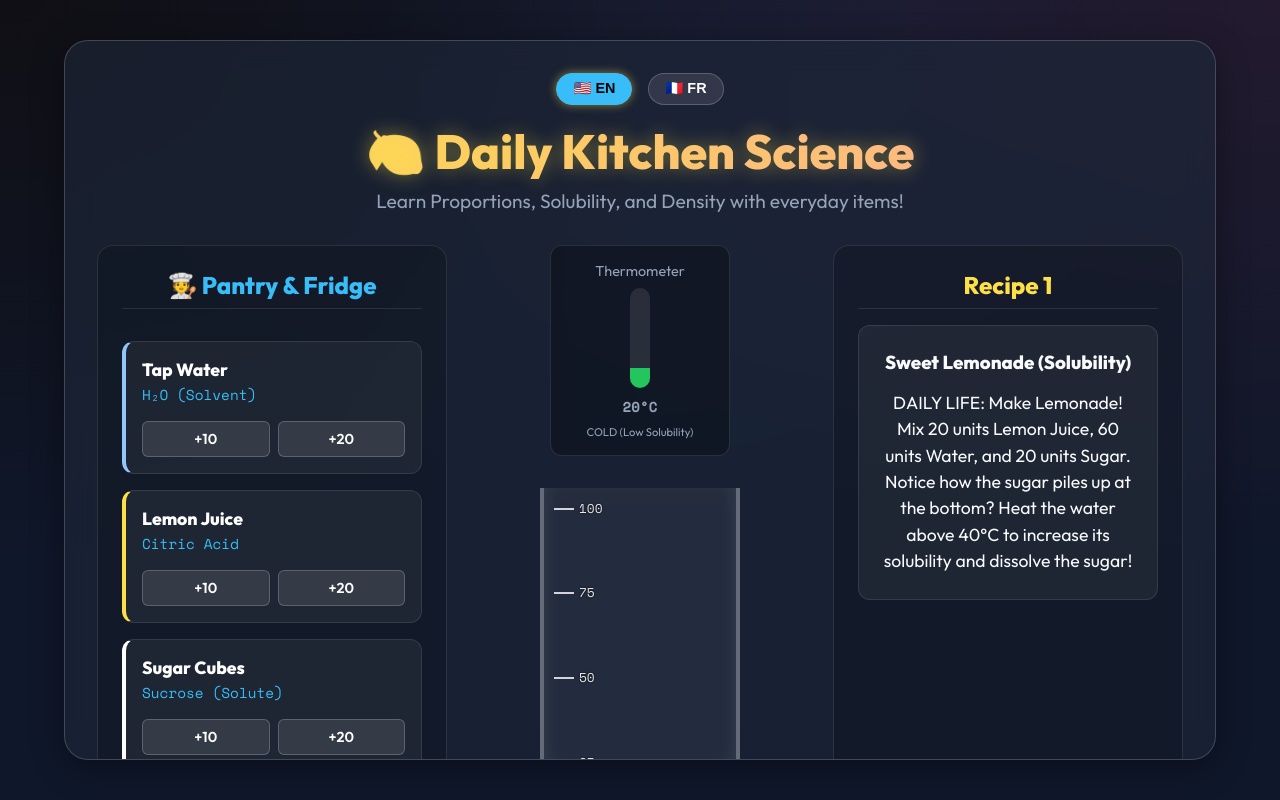
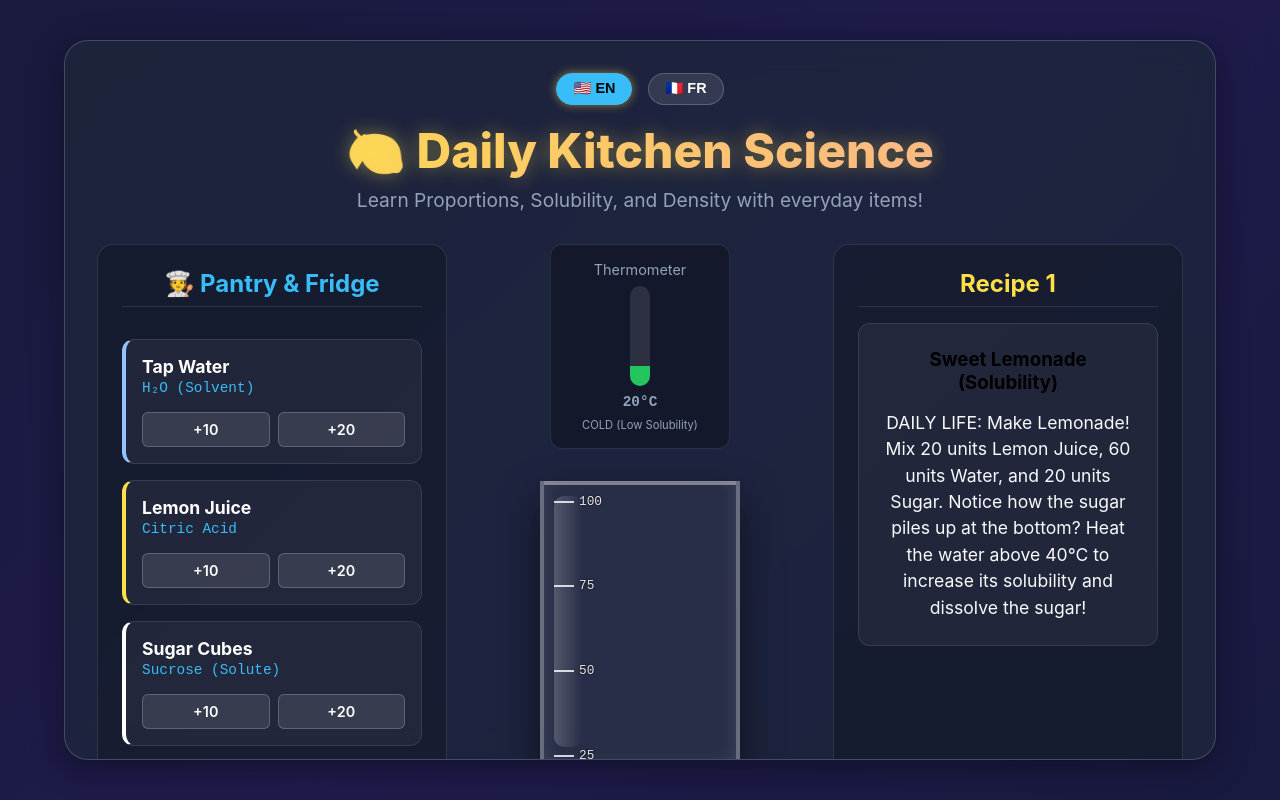
Before and after one commit to tinouchemassinissa/Mad-Scientist-Lab, a React (Vite) app: page / in a window 1280 px wide. Built offline with nearby package versions, Linux system fonts and the light colour scheme.

Commit message:
UI/UX Polish: Beaker 3D glare, target volume glow, animated backgrounds, and interactive ripples

```diff
--- a/src/App.css
+++ b/src/App.css
@@ -106,11 +106,13 @@
   padding: 1rem;
   border-radius: 12px;
   color: var(--text-main);
-  transition: transform 0.2s;
+  transition: transform 0.2s, box-shadow 0.2s;
 }
 
 .ingredient-card:hover {
   transform: translateY(-2px);
+  box-shadow: 0 8px 20px rgba(0,0,0,0.3);
+  background: rgba(255, 255, 255, 0.08);
 }
 
 .ing-info {
@@ -149,6 +151,26 @@
   font-weight: 600;
   transition: all 0.2s;
   font-size: 0.9rem;
+  position: relative;
+  overflow: hidden;
+}
+
+/* Click ripple effect */
+.small-btn:active::after {
+  content: '';
+  position: absolute;
+  top: 50%;
+  left: 50%;
+  width: 100px;
+  height: 100px;
+  background: rgba(255,255,255,0.3);
+  border-radius: 50%;
+  transform: translate(-50%, -50%) scale(0);
+  animation: ripple 0.4s ease-out;
+}
+
+@keyframes ripple {
+  to { transform: translate(-50%, -50%) scale(2); opacity: 0; }
 }
 
 .small-btn:hover {
@@ -188,6 +210,10 @@
   filter: brightness(1.2);
 }
 
+.physics-btn:active {
+  transform: translateY(1px);
+}
+
 /* BEAKER AREA */
 .beaker-area {
   grid-area: beaker;
@@ -215,7 +241,11 @@
   flex-direction: column;
   align-items: center;
   gap: 0.5rem;
+  transition: box-shadow 0.5s ease;
 }
+
+.instrument-panel.hot { box-shadow: 0 0 20px rgba(239, 68, 68, 0.3); border-color: rgba(239, 68, 68, 0.5); }
+.instrument-panel.cold { box-shadow: 0 0 20px rgba(59, 130, 246, 0.3); border-color: rgba(59, 130, 246, 0.5); }
 
 .instrument-panel span {
   font-size: 0.9rem;
@@ -265,8 +295,35 @@
   border-top: none;
   border-radius: 0 0 20px 20px;
   z-index: 10;
-  box-shadow: inset 0 -10px 20px rgba(255, 255, 255, 0.1);
+  box-shadow: inset 0 -10px 20px rgba(255, 255, 255, 0.1), 0 20px 40px rgba(0,0,0,0.5);
   overflow: hidden;
+}
+
+/* Glass Glare for Realism */
+.beaker-glass::after {
+  content: '';
+  position: absolute;
+  top: 5%;
+  left: 5%;
+  width: 15%;
+  height: 85%;
+  background: linear-gradient(to right, rgba(255,255,255,0.2), transparent);
+  border-radius: 10px;
+  pointer-events: none;
+  z-index: 25;
+}
+
+/* Top Lip of the Beaker */
+.beaker-glass::before {
+  content: '';
+  position: absolute;
+  top: -4px;
+  left: -4px;
+  width: calc(100% + 8px);
+  height: 8px;
+  background: rgba(255, 255, 255, 0.4);
+  border-radius: 4px;
+  z-index: 26;
 }
 
 .markers {
@@ -306,7 +363,7 @@
   width: 100%;
   position: absolute;
   left: 0;
-  transition: height 0.5s ease-out, background-color 0.8s ease, bottom 0.5s ease-out;
+  transition: height 0.5s cubic-bezier(0.4, 0, 0.2, 1), background-color 0.8s ease, bottom 0.5s ease-out;
   z-index: 5;
 }
 
@@ -392,8 +449,16 @@
   background: rgba(0, 0, 0, 0.4);
   padding: 0.5rem 1rem;
   border-radius: 8px;
-  border: 1px solid var(--accent);
-  box-shadow: 0 0 10px rgba(56, 189, 248, 0.3);
+  border: 1px solid var(--border-color);
+  box-shadow: 0 0 10px rgba(0,0,0,0.3);
+  transition: all 0.3s ease;
+}
+
+.volume-display.target-reached {
+  border-color: #4ade80;
+  color: #4ade80;
+  box-shadow: 0 0 20px rgba(74, 222, 128, 0.4);
+  transform: scale(1.05);
 }
 
 .action-buttons {
@@ -491,6 +556,8 @@
 .log-panel li {
   margin-bottom: 0.4rem;
   transition: opacity 0.3s;
+  padding-bottom: 0.4rem;
+  border-bottom: 1px solid rgba(255,255,255,0.05);
 }
 
 /* OVERLAYS */
--- a/src/App.jsx
+++ b/src/App.jsx
@@ -356,7 +356,7 @@ function App() {
 
       <section className="beaker-area">
         <div className="instruments">
-          <div className="instrument-panel" style={{width: '180px'}}>
+          <div className={`instrument-panel ${temperature > 40 ? 'hot' : (temperature < 20 ? 'cold' : '')}`} style={{width: '180px'}}>
             <span>{t.thermometer}</span>
             <div className="temp-bar">
               <div className="temp-fill" style={{ height: `${temperature}%`, background: temperature > 40 ? '#ef4444' : (temperature < 20 ? '#38bdf8' : '#22c55e') }}></div>
@@ -419,7 +419,7 @@ function App() {
           </div>
         </div>
 
-        <div className="volume-display">
+        <div className={`volume-display ${totalVolume === mission.targetVolume ? 'target-reached' : ''}`}>
           {totalVolume} / {MAX_VOLUME} units
         </div>
 
--- a/src/index.css
+++ b/src/index.css
@@ -1,14 +1,34 @@
-@import url('https://fonts.googleapis.com/css2?family=Outfit:wght@300;400;600;800&family=Space+Mono:wght@400;700&display=swap');
-
 :root {
   --bg-color: #0f172a;
-  --panel-bg: rgba(30, 41, 59, 0.6);
-  --border-color: rgba(255, 255, 255, 0.1);
   --text-main: #f8fafc;
   --text-muted: #94a3b8;
   --accent: #38bdf8;
+  --panel-bg: rgba(30, 41, 59, 0.7);
+  --border-color: rgba(255, 255, 255, 0.1);
   --glass-shadow: 0 8px 32px 0 rgba(0, 0, 0, 0.37);
   --glass-border: 1px solid rgba(255, 255, 255, 0.18);
+}
+
+body {
+  margin: 0;
+  display: flex;
+  justify-content: center;
+  align-items: center;
+  min-height: 100vh;
+  background: linear-gradient(-45deg, #0f172a, #1e1b4b, #111827, #020617);
+  background-size: 400% 400%;
+  animation: gradientBG 20s ease infinite;
+  font-family: 'Inter', -apple-system, BlinkMacSystemFont, 'Segoe UI', 'Roboto', 'Oxygen',
+    'Ubuntu', 'Cantarell', 'Fira Sans', 'Droid Sans', 'Helvetica Neue',
+    sans-serif;
+  -webkit-font-smoothing: antialiased;
+  -moz-osx-font-smoothing: grayscale;
+}
+
+@keyframes gradientBG {
+  0% { background-position: 0% 50%; }
+  50% { background-position: 100% 50%; }
+  100% { background-position: 0% 50%; }
 }
 
 * {
@@ -17,40 +37,18 @@
   padding: 0;
 }
 
-body {
-  font-family: 'Outfit', sans-serif;
-  background-color: var(--bg-color);
-  background-image:
-    radial-gradient(at 0% 0%, hsla(253,16%,7%,1) 0, transparent 50%),
-    radial-gradient(at 50% 0%, hsla(225,39%,30%,0.2) 0, transparent 50%),
-    radial-gradient(at 100% 0%, hsla(339,49%,30%,0.2) 0, transparent 50%);
-  color: var(--text-main);
-  min-height: 100vh;
-  display: flex;
-  justify-content: center;
-  align-items: center;
-  overflow: hidden;
-}
-
-#root {
-  width: 100%;
-  height: 100vh;
-  display: flex;
-  justify-content: center;
-  align-items: center;
-}
-
-/* Scrollbar styling */
+/* Custom Scrollbar for the shelves */
 ::-webkit-scrollbar {
   width: 8px;
 }
 ::-webkit-scrollbar-track {
-  background: rgba(0, 0, 0, 0.1);
+  background: rgba(0, 0, 0, 0.2);
+  border-radius: 4px;
 }
 ::-webkit-scrollbar-thumb {
-  background: var(--border-color);
+  background: rgba(255, 255, 255, 0.2);
   border-radius: 4px;
 }
 ::-webkit-scrollbar-thumb:hover {
-  background: rgba(255, 255, 255, 0.3);
+  background: rgba(255, 255, 255, 0.4);
 }
```
